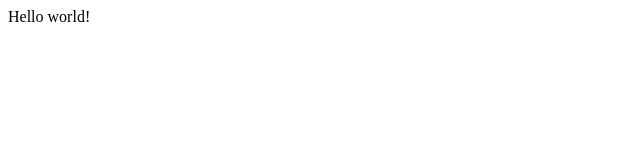
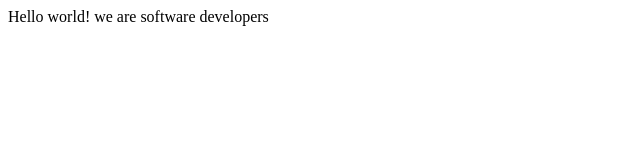
Before and after one commit to Daron976/microverse_trial, a plain HTML site: page index.html in a window 1280 px wide. Shown: the whole page, without its empty margins (0-640 px from the left). Drawn offline with Linux system fonts and the light colour scheme.

Commit message:
first commit

```diff
--- a/index.html
+++ b/index.html
@@ -10,6 +10,7 @@
     <script src="https://cdn.freecodecamp.org/testable-projects-fcc/v1/bundle.js"></script>
 
     Hello world!
+    we are software developers
 
     <!--
 
```
